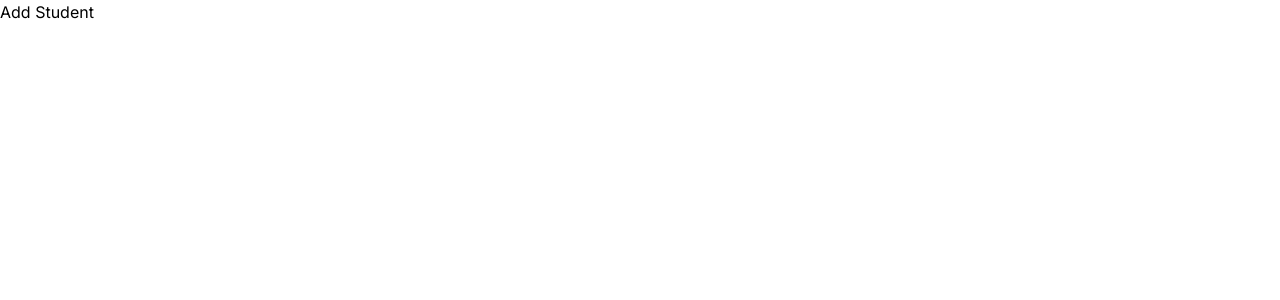
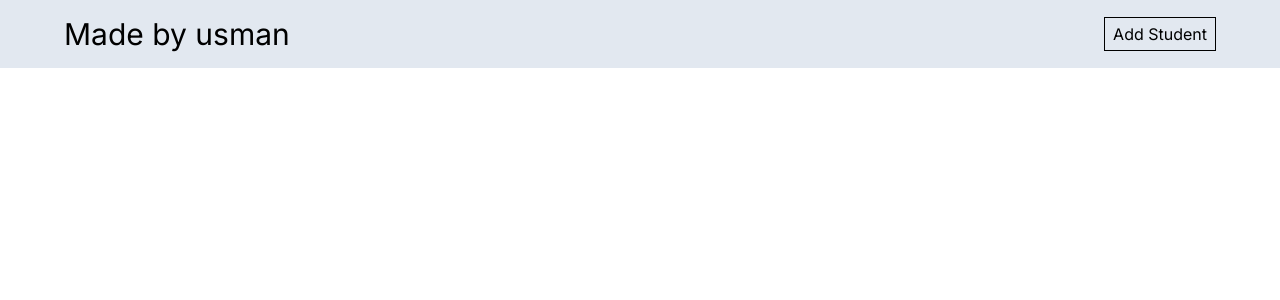
Before and after one commit to musmanirfan/student-portal, a Next.js app: page / in a window 1280 px wide. Shown: the top 300 px of the page. Built offline with nearby package versions, Linux system fonts and the light colour scheme.

Commit message:
adding some styling

```diff
--- a/src/app/allStudents.tsx
+++ b/src/app/allStudents.tsx
@@ -12,14 +12,16 @@ export default function AllStudents() {
     }, [studentsArr])
     return (
         <>
+            <div className='mt-10'>
                 {
                     studentsArr.map(({ name, rNom }, i) => (
-                    <div key={i} className='flex gap-2 bg-slate-400 rounded-full py-2 px-2 w-[95%] m-auto'>
+                        <div key={i} className='flex gap-2 bg-slate-400 rounded-full py-2 px-4 w-[95%] m-auto mt-2'>
                             <h1>Name: {name} |</h1>
                             <h1>Roll Number: {rNom}</h1>
                         </div>
                     )
                     )}
+            </div>
 
         </>
     )
--- /dev/null
+++ b/src/app/header.tsx
@@ -0,0 +1,11 @@
+import Link from 'next/link'
+import React from 'react'
+
+export default function Header() {
+  return (
+    <div className='flex justify-between px-16 py-4 m-auto bg-slate-200 items-center'>
+        <h1 className='text-3xl'>Made by usman</h1>
+        <Link href={"/addStudents"}><button className='border border-black px-2 py-1'>Add Student</button></Link>
+    </div>
+  )
+}
--- a/src/app/page.tsx
+++ b/src/app/page.tsx
@@ -1,14 +1,12 @@
 import Image from "next/image";
 import Link from "next/link";
 import AllStudents from "./allStudents";
+import Header from "./header";
 
 export default function Home() {
   return (
     <>
-
-
-      <Link href={"/addStudents"}><button>Add Student</button></Link>
-
+    <Header/>
       <AllStudents />
     </>
   );
```
Also changed, not shown: package.json (+8 -5 lines), 1 other file (tests, documents, lock files or other folders). Lines whose indentation alone changed are shown as unchanged.
